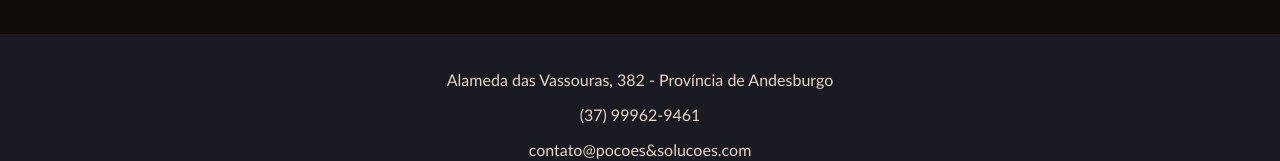
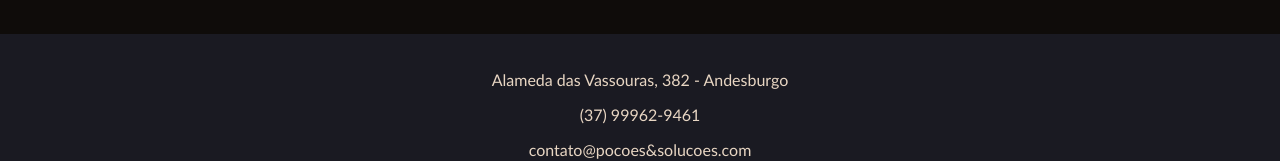
Before and after one commit to jonaskaita/Atividade2Web, a website: page frontend/index.html in a window 1280 px wide. Shown: the part 950-1111 px from the top of the page. Drawn offline with Linux system fonts and the light colour scheme; no server answers.

Commit message:
ops esqueci um treco

```diff
--- a/frontend/index.html
+++ b/frontend/index.html
@@ -71,7 +71,7 @@
 </section>
 
 <footer>
-    <p> Alameda das Vassouras, 382 - Província de Andesburgo</p>
+    <p> Alameda das Vassouras, 382 - Andesburgo</p>
     <p> (37) 99962-9461</p>
     <p> contato@pocoes&solucoes.com</p>
 </footer>
```
